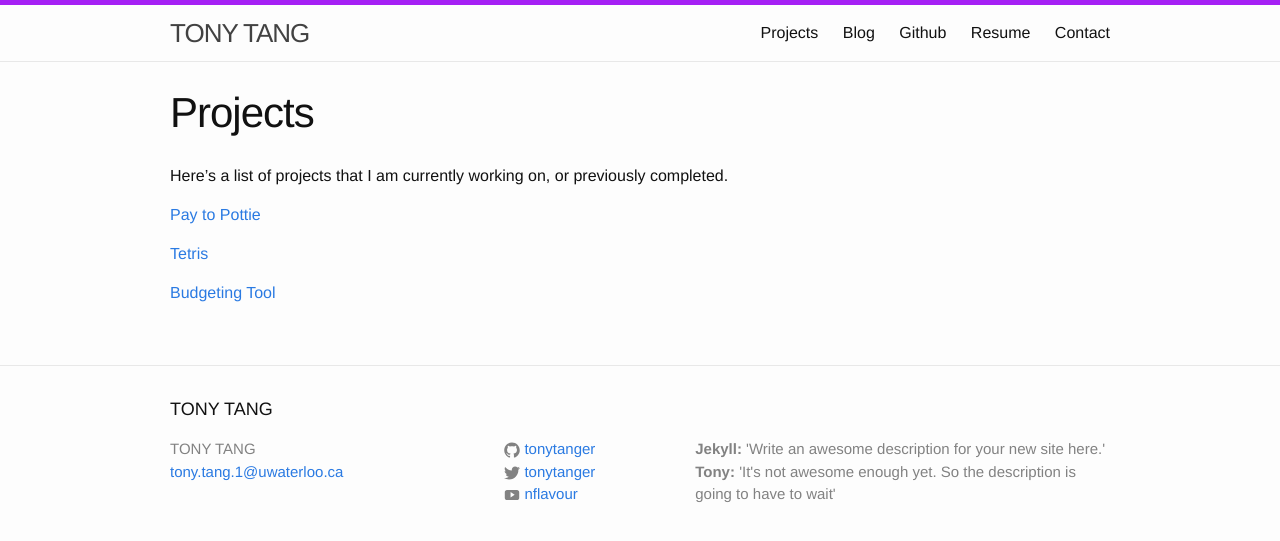
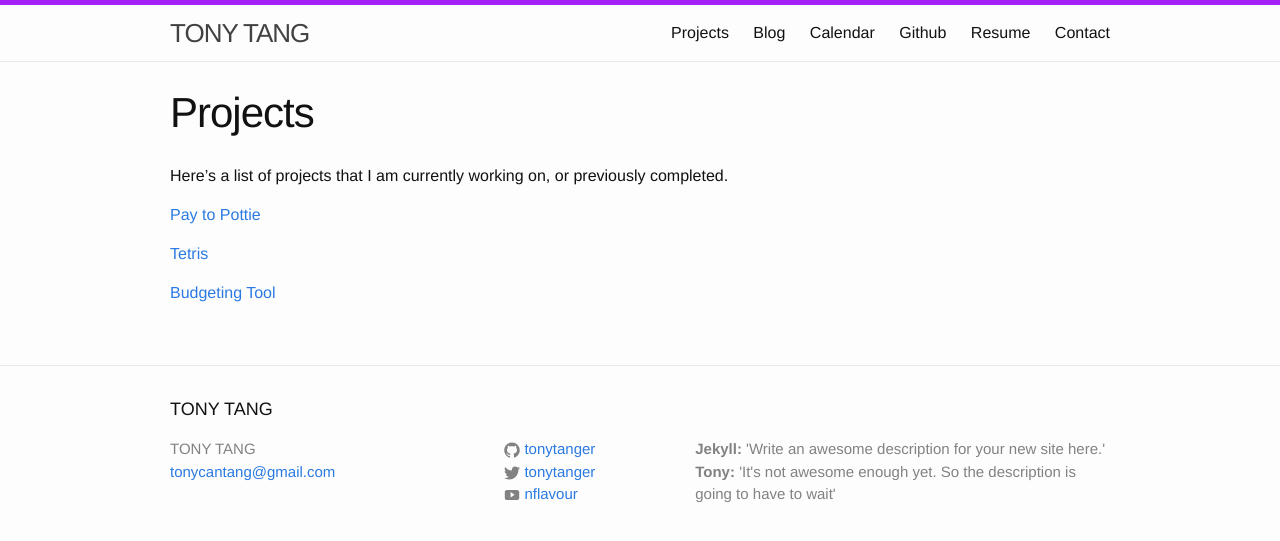
Before and after one commit to nflavour/nflavour.github.io, a Jekyll site: the page built from Projects.md, in a window 1280 px wide. Shown: the top 541 px of the page. Built offline with Jekyll 4.4.1, drawn with Linux system fonts in a browser that asks for light colours; nearby versions of some CDN libraries.

Commit message:
added calendar page to share with the world

```diff
--- a/_config.yml
+++ b/_config.yml
@@ -1,6 +1,6 @@
 # Site settings
 title: TONY TANG
-email: tony.tang.1@uwaterloo.ca
+email: tonycantang@gmail.com
 description: > # this means to ignore newlines until "baseurl:"
   <strong>Jekyll:</strong> 'Write an awesome description for your new site here.'<br />
   <strong>Tony:</strong> 'It's not awesome enough yet. So the description is going to have to wait'
--- a/_includes/header.html
+++ b/_includes/header.html
@@ -12,7 +12,7 @@
           <a class="page-link" href="{{ page.url | prepend: site.baseurl }}">{{ page.title }}</a>
           {% endif %}
         {% endfor %}
-        <a class="page-link" href="mailto:tony.tang.1@uwaterloo.ca">Contact</a>
+        <a class="page-link" href="mailto:tonycantang@gmail.com">Contact</a>
       </div>
     </nav>
 
```
Also changed, not shown: calendar.md (added, +7 -0 lines).
